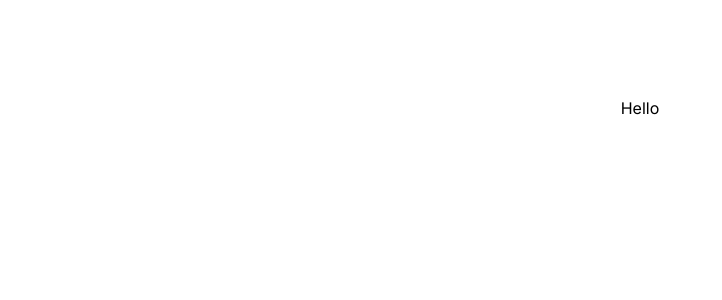
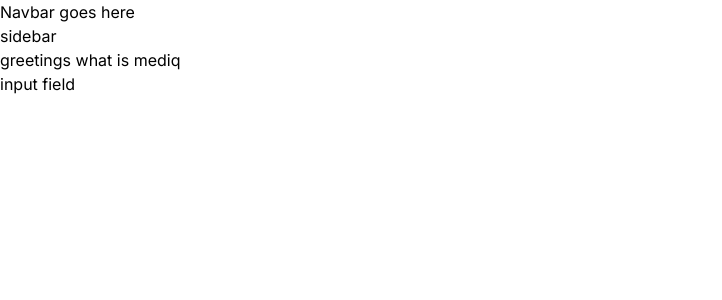
Before and after one commit to kodecosmo/MediQ-Chat, a Next.js app: page / in a window 1280 px wide. Shown: the top 300 px of the page, without its empty margins (0-722 px from the left). Built offline with nearby package versions, Linux system fonts and the light colour scheme.

Commit message:
chore: Update npm dependencies and add chat interface to home page

```diff
--- a/src/app/page.tsx
+++ b/src/app/page.tsx
@@ -2,8 +2,34 @@ import Image from "next/image";
 
 export default function Home() {
   return (
-    <main className="flex min-h-screen flex-col items-center justify-between p-24">
-      Hello
-    </main>
+    // chat interface
+    <>
+      {/* navigation */}
+      <nav>
+        Navbar goes here
+      </nav>
+
+      {/* main componenets */}
+      <main>
+
+        {/* sidebar */}
+        <section>
+          sidebar
+        </section>
+
+        {/* chat interface */}
+        <section>
+          {/* welcome message and about description */}
+          <div>
+            greetings what is mediq
+          </div>
+
+          {/* input field */}
+          <div>
+            input field
+          </div>
+        </section>
+      </main>
+    </>
   );
 }
```
Also changed, not shown: package.json (+6 -5 lines), 1 other file (tests, documents, lock files or other folders).
